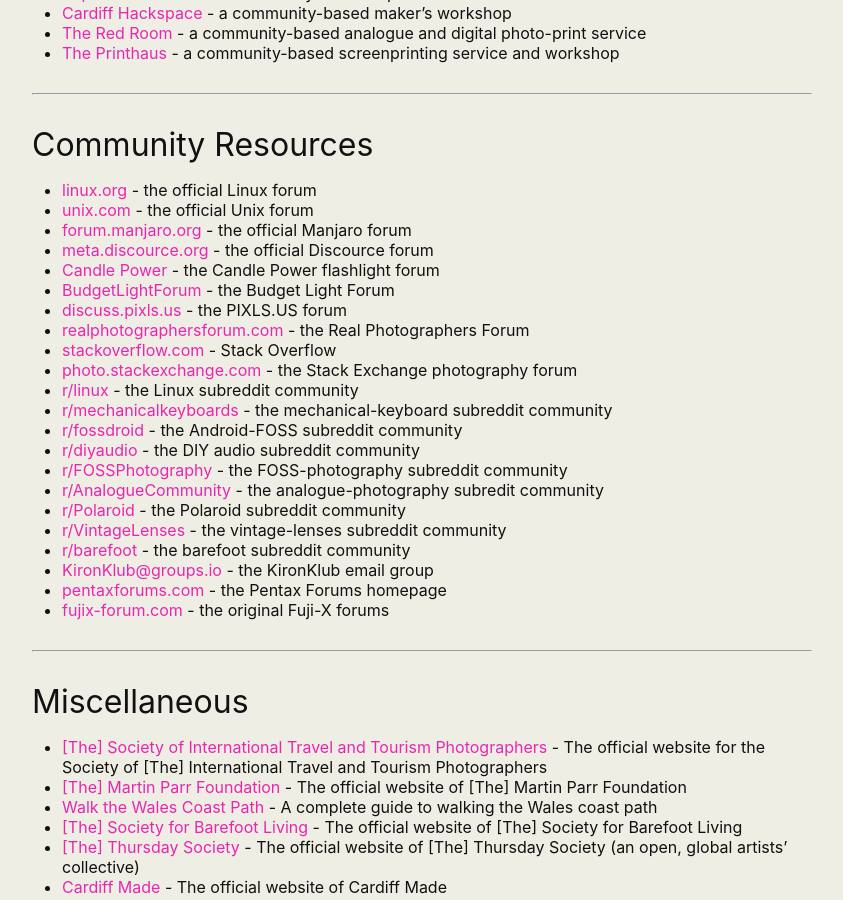
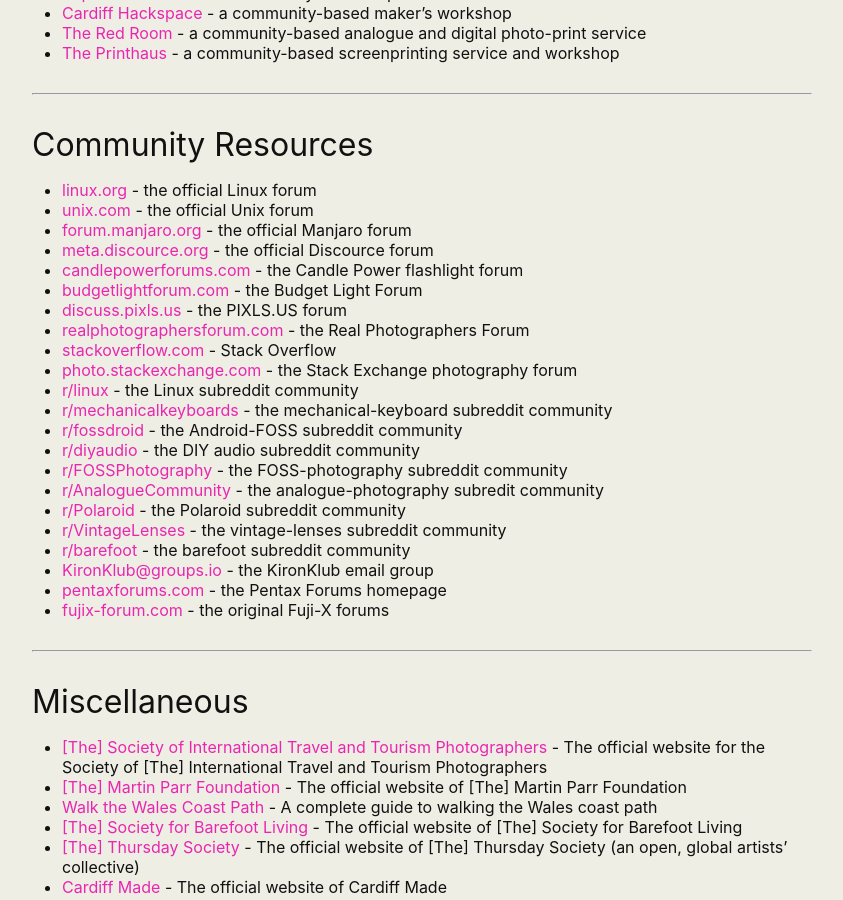
Before and after one commit to martbetz/martbetz.github.io, a Jekyll site: the page built from useful-links.html, in a window 1280 px wide and 900 px high, scrolled down 12231 px. Shown: the whole window, without its empty margins (218-1061 px from the left). Built offline with Jekyll 4.4.1, drawn with Linux system fonts in a browser that asks for light colours.

Commit message:
Update useful-links.html

```diff
--- a/useful-links.html
+++ b/useful-links.html
@@ -555,8 +555,8 @@
 <li><a href="https://www.unix.com">unix.com</a><span class="corpsgris11"> - the official Unix forum</li>
 <li><a href="https://www.forum.manjaro.org">forum.manjaro.org</a> - the official Manjaro forum</li>
 <li><a href="https://meta.discourse.org">meta.discource.org</a> - the official Discource forum</li>
-<li><a href="https://www.candlepowerforums.com/">Candle Power</a> - the Candle Power flashlight forum</li>
-<li><a href="https://budgetlightforum.com/">BudgetLightForum</a> - the Budget Light Forum</li>
+<li><a href="https://www.candlepowerforums.com/">candlepowerforums.com</a> - the Candle Power flashlight forum</li>
+<li><a href="https://budgetlightforum.com/">budgetlightforum.com</a> - the Budget Light Forum</li>
 <li><a href="https://www.discuss.pixls.us">discuss.pixls.us</a> - the PIXLS.US forum</li>
 <li><a href="https://realphotographersforum.com/">realphotographersforum.com</a> - the Real Photographers Forum</li>
 <li><a href="https://www.stackoverflow.com">stackoverflow.com</a> - Stack Overflow</span></li>
```
